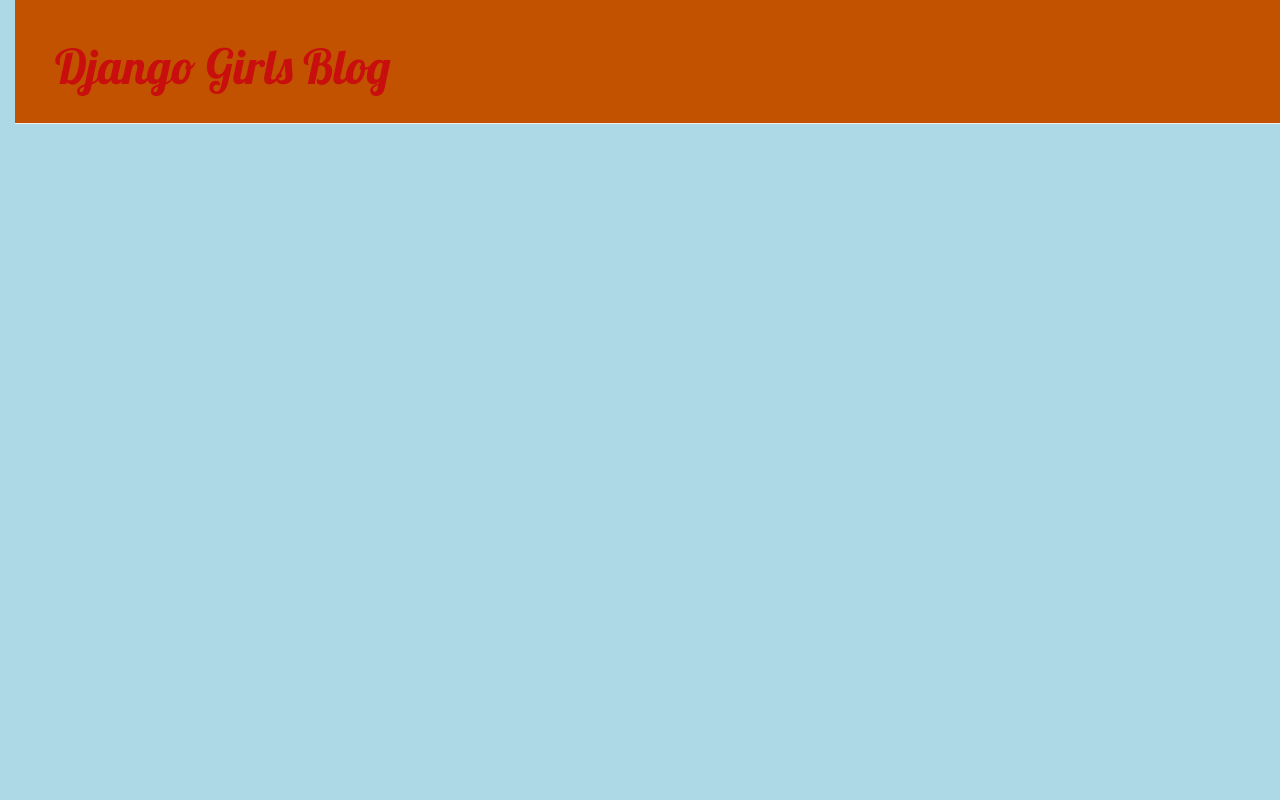
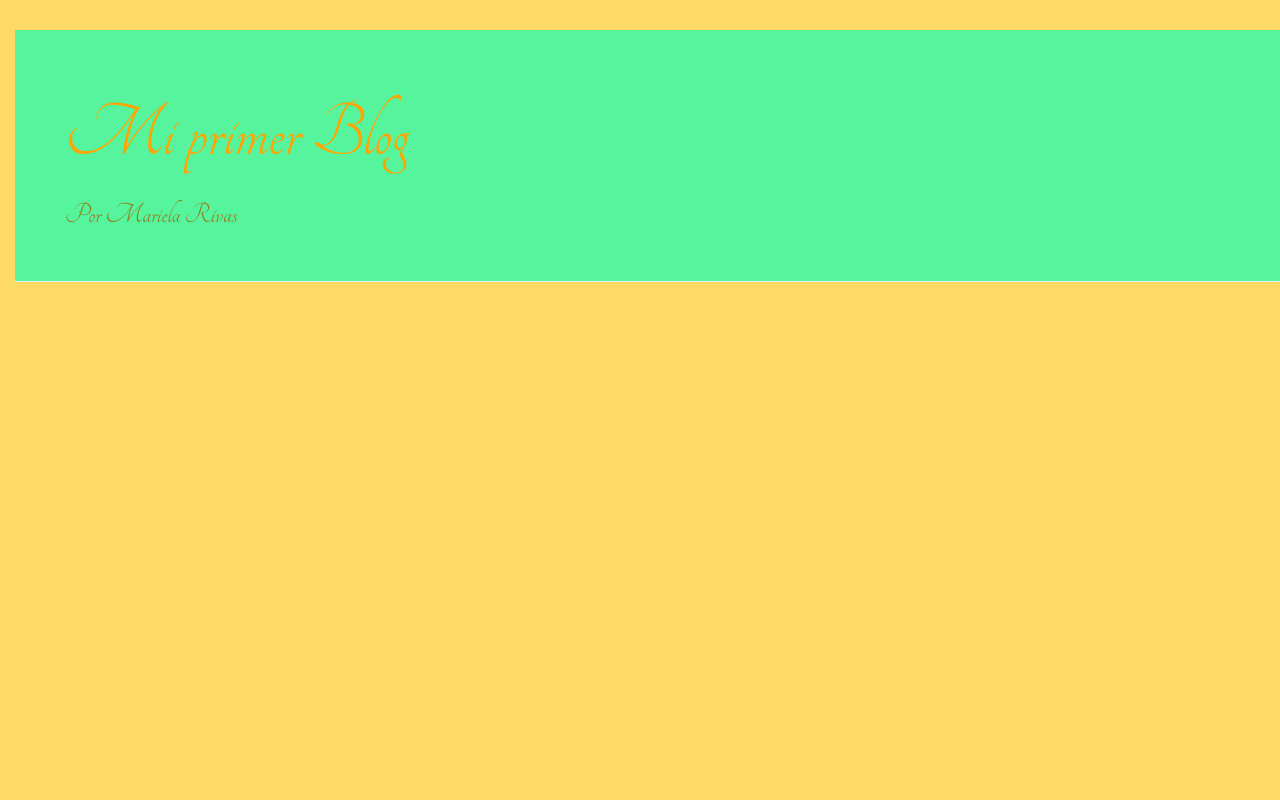
Before and after one commit to MarielaRivas91/my-first-blog, a Django app: page / in a window 1280 px wide. Run offline with Django 3.2, Linux system fonts and the light colour scheme; data that the repository does not hold is empty; some libraries are stand-ins or nearby versions.

Commit message:
ultimas modificaciones

```diff
--- a/blog/static/css/blog.css
+++ b/blog/static/css/blog.css
@@ -1,21 +1,21 @@
 h1 a, h2 a {
-    color:white;
-    font-family: 'Lobster';
+    color: #8c811c;
+    font-family: 'Tangerine';
 }
 body {
-    background-color: lightblue;
+    background-color:#ffda66 ;
     padding-left: 15px;
 }
 .page-header {
-    background-color: #C25100;
-    margin-top: 0;
-    padding: 20px 20px 20px 40px;
+    background-color: #56f59d;
+    margin-top: 30;
+    padding: 40px 40px 40px 50px;
 }
 
 .page-header h1, .page-header h1 a, .page-header h1 a:visited, .page-header h1 a:active {
-    color: #c90e0e;
-    font-size: 36pt;
-    text-decoration: none;
+    color: #ffa500;
+    font-size: 60pt;
+    text-decoration: bold font;
 }
 
 .content {
@@ -23,7 +23,7 @@
 }
 
 h1, h2, h3, h4 {
-    font-family: 'Lobster', cursive;
+    font-family: 'Tangerine', bolditalic;
 }
 
 .date {
--- a/blog/templates/blog/base.html
+++ b/blog/templates/blog/base.html
@@ -4,7 +4,7 @@
         <title>Mariela blog</title>
         <link rel="stylesheet" href="//maxcdn.bootstrapcdn.com/bootstrap/3.2.0/css/bootstrap.min.css">
         <link rel="stylesheet" href="//maxcdn.bootstrapcdn.com/bootstrap/3.2.0/css/bootstrap-theme.min.css">
-        <link href='//fonts.googleapis.com/css?family=Lobster&subset=latin,latin-ext' rel='stylesheet' type='text/css'>
+        <link href='https://fonts.googleapis.com/css?family=Tangerine' rel='stylesheet' type='text/css'>
         <link rel="stylesheet" href="{% static 'css/blog.css' %}">
     </head>
     <body>
@@ -12,7 +12,8 @@
            {% if user.is_authenticated %}
         <a href="{% url 'post_new' %}" class="top-menu"><span class="glyphicon glyphicon-plus"></span></a>
            {% endif %}
-        <h1><a href="/">Django Girls Blog</a></h1>
+        <h1><a href="/">Mi primer Blog</a></h1>
+        <h2><a href="/">Por Mariela Rivas</a></h2>
         </div>
         <div class="content container">
             <div class="row">
--- a/mysite/settings.py
+++ b/mysite/settings.py
@@ -23,7 +23,7 @@
 SECRET_KEY = '!90ab)&x#b(u-f18t8uqz0*a5a^$0ggw&lhjpp+%!@gslk=6#g'
 
 # SECURITY WARNING: don't run with debug turned on in production!
-DEBUG = False
+DEBUG = True
 
 ALLOWED_HOSTS = ['127.0.0.1','.pythonanywhere.com']
 
```
Also changed, not shown: blog/templates/blog/post_list.html (line endings or trailing spaces).
